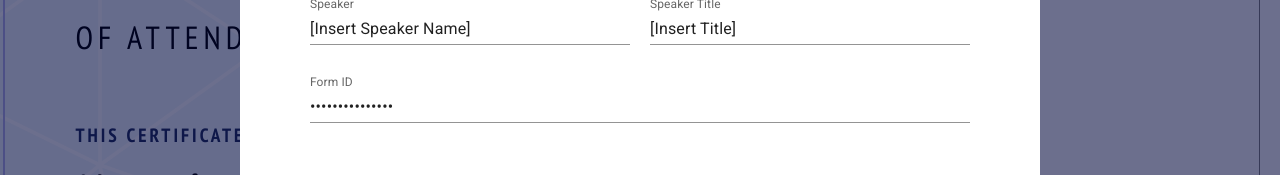
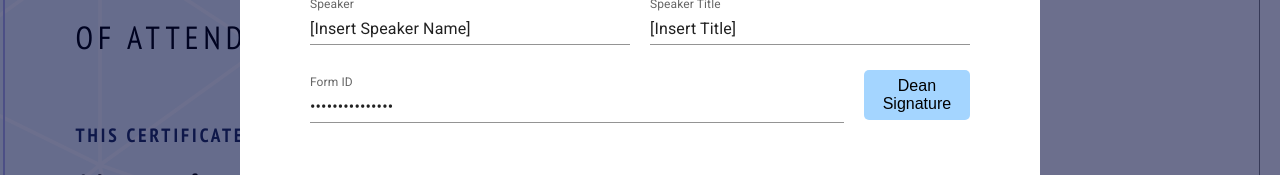
Before and after one commit to VemAiensi/Cert-Provider, a React (Vite) app: page / in a window 1280 px wide. Both pictures are taken after a click on the button 1066 px from the left and 693 px from the top of the page. Shown: the part 220-395 px from the top of the page. Built offline with nearby package versions, Linux system fonts and the light colour scheme; a web font is replaced by a local one.

Commit message:
Added  new Feature: Sign input

```diff
--- a/src/App.jsx
+++ b/src/App.jsx
@@ -8,6 +8,7 @@ import CerThumbnail from "./CerThumbnail";
 import cert2 from "./assets/cert2/certTemp2.png";
 import FileInput from "./FileInput";
 import SettingsIcon from "@mui/icons-material/Settings";
+import ImageInput from "./ImageInput";
 
 function App() {
   const [attendees, setAttendees] = useState([
@@ -17,6 +18,7 @@ function App() {
     },
   ]);
 
+  //seminar details
   const [seminarTitle, setSeminarTitle] = useState("[Insert Title]");
   function updateSeminarTitle(e) {
     setSeminarTitle(e.target.value);
@@ -29,8 +31,8 @@ function App() {
   const [formId, setFormId] = useState("dwoadhoawihfoaw");
   const [sender, setSender] = useState("example@gmail.com");
   const [password, setPassword] = useState("password1234");
-
   const [seminarDate, setSeminarDate] = useState("00");
+  const [signPath, setSignPath] = useState(null);
 
   const certRefs = useRef([]);
   certRefs.current = attendees.map(() => React.createRef());
@@ -393,6 +395,7 @@ function App() {
               speaker={speaker}
               title={seminarTitle}
               date={seminarDate}
+              signPath={signPath}
             />
           );
         })}
@@ -530,6 +533,7 @@ function App() {
                   variant="standard"
                 />
               </div>
+              <div className="input-group">
                 <TextField
                   fullWidth
                   type="password"
@@ -540,6 +544,8 @@ function App() {
                   value={formId}
                   variant="standard"
                 />
+                <ImageInput setSignPath={setSignPath}></ImageInput>
+              </div>
               <br />
               <br />
               Email Credentials
--- a/src/Certificate.jsx
+++ b/src/Certificate.jsx
@@ -5,7 +5,7 @@ import QRCode from "./QRCode.jsx";
 import "./cert.css";
 
 const Certificate = forwardRef((props, ref) => {
-  const { theme, name, speaker, title, date } = props;
+  const { theme, name, speaker, title, date, signPath } = props;
 
   function renderCert() {
     switch (theme) {
@@ -165,6 +165,7 @@ const Certificate = forwardRef((props, ref) => {
                 </div>
 
                 <div className="signatory">
+                  <img src={signPath} alt="" />
                   <h3>
                     <strong>Prof. Audrey Lyle D. Diego</strong>
                   </h3>
--- /dev/null
+++ b/src/ImageInput.jsx
@@ -0,0 +1,50 @@
+import React, { useCallback, useState } from "react";
+import { useDropzone } from "react-dropzone";
+
+function FileInput(props) {
+  const onDrop = useCallback((acceptedFiles) => {
+    acceptedFiles.forEach((file) => {
+      const reader = new FileReader();
+
+      reader.onabort = () => console.log("The onabort is exe");
+      reader.onerror = () => console.log("The error is exe");
+      reader.onload = (e) => {
+        console.log(e.target.result);
+        props.setSignPath(e.target.result);
+      };
+
+      reader.readAsDataURL(file);
+    });
+  }, []);
+
+  const { getRootProps, getInputProps, acceptedFiles, isDragActive } =
+    useDropzone({
+      onDrop,
+      accept: "image/*",
+    });
+
+  // fileContent && props.fnc(fileContent);
+
+  return (
+    <div className="image-input">
+      <div className="dropzone" {...getRootProps()}>
+        <input {...getInputProps()} />
+        {isDragActive ? (
+          <div>Drop the signature here...</div>
+        ) : (
+          <div>Dean Signature</div>
+        )}
+      </div>
+
+      {acceptedFiles[0] && ( // Conditionally render file information
+        <div className="file-info">
+          {acceptedFiles[0].name}
+          {/* <p>File Size: {selectedFile.size} bytes</p> */}
+          {/* ... other file info ... */}
+        </div>
+      )}
+    </div>
+  );
+}
+
+export default FileInput;
--- a/src/cert.css
+++ b/src/cert.css
@@ -286,6 +286,11 @@ p {
     .signatory {
       display: flex;
       flex-direction: column;
+      img {
+        align-self: center;
+        position: absolute;
+        width: 200px;
+      }
 
       h3 strong {
         color: black;
--- a/src/main.css
+++ b/src/main.css
@@ -151,6 +151,15 @@
   margin-bottom: 10px;
 }
 
+.image-input {
+  height: 50px;
+  display: flex;
+  flex-direction: column;
+  align-items: center;
+  justify-content: center;
+  color: black;
+}
+
 .input-fields {
   padding: 20px;
   text-align: start;
```
Lines whose indentation alone changed are shown as unchanged.
